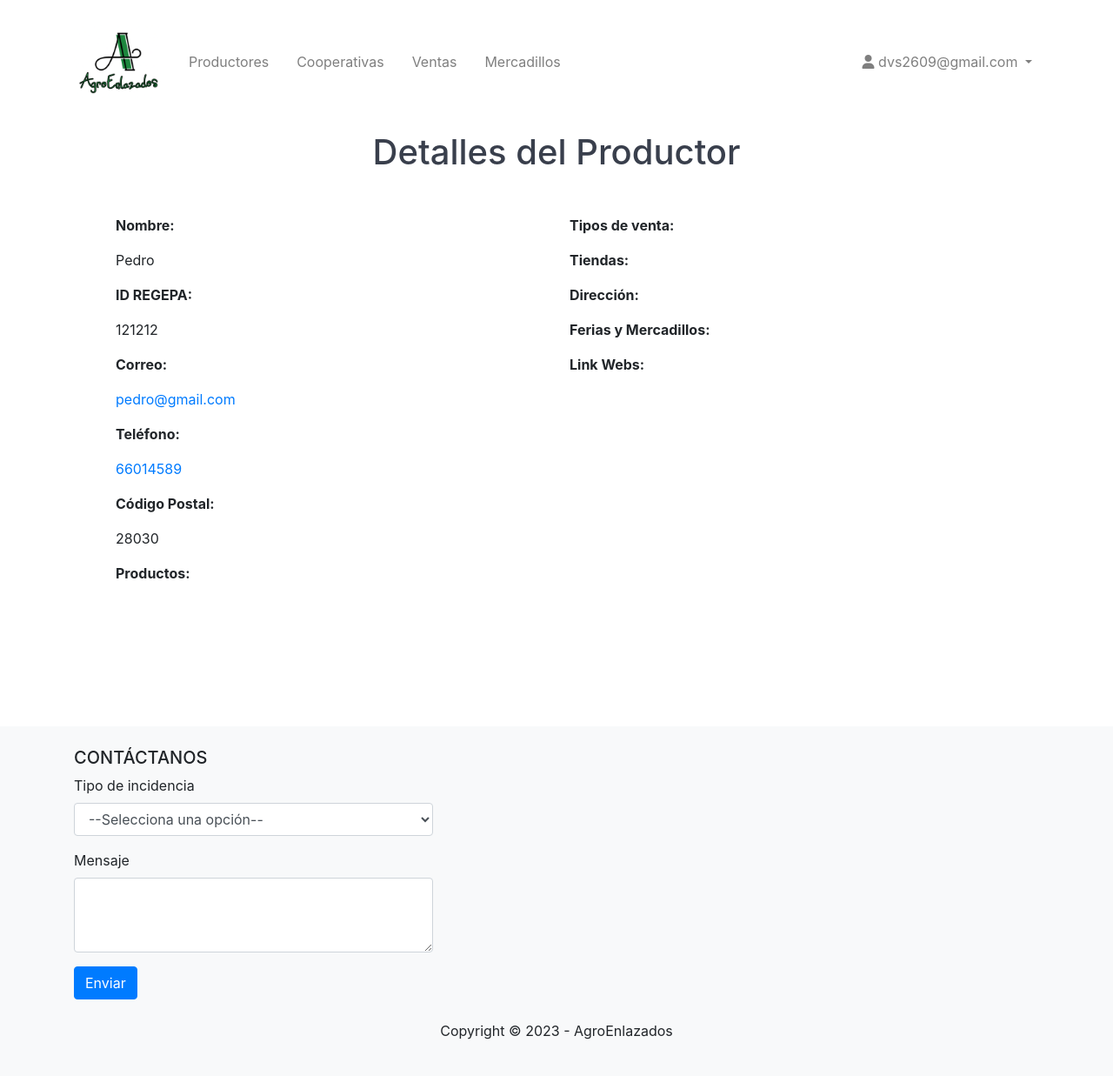
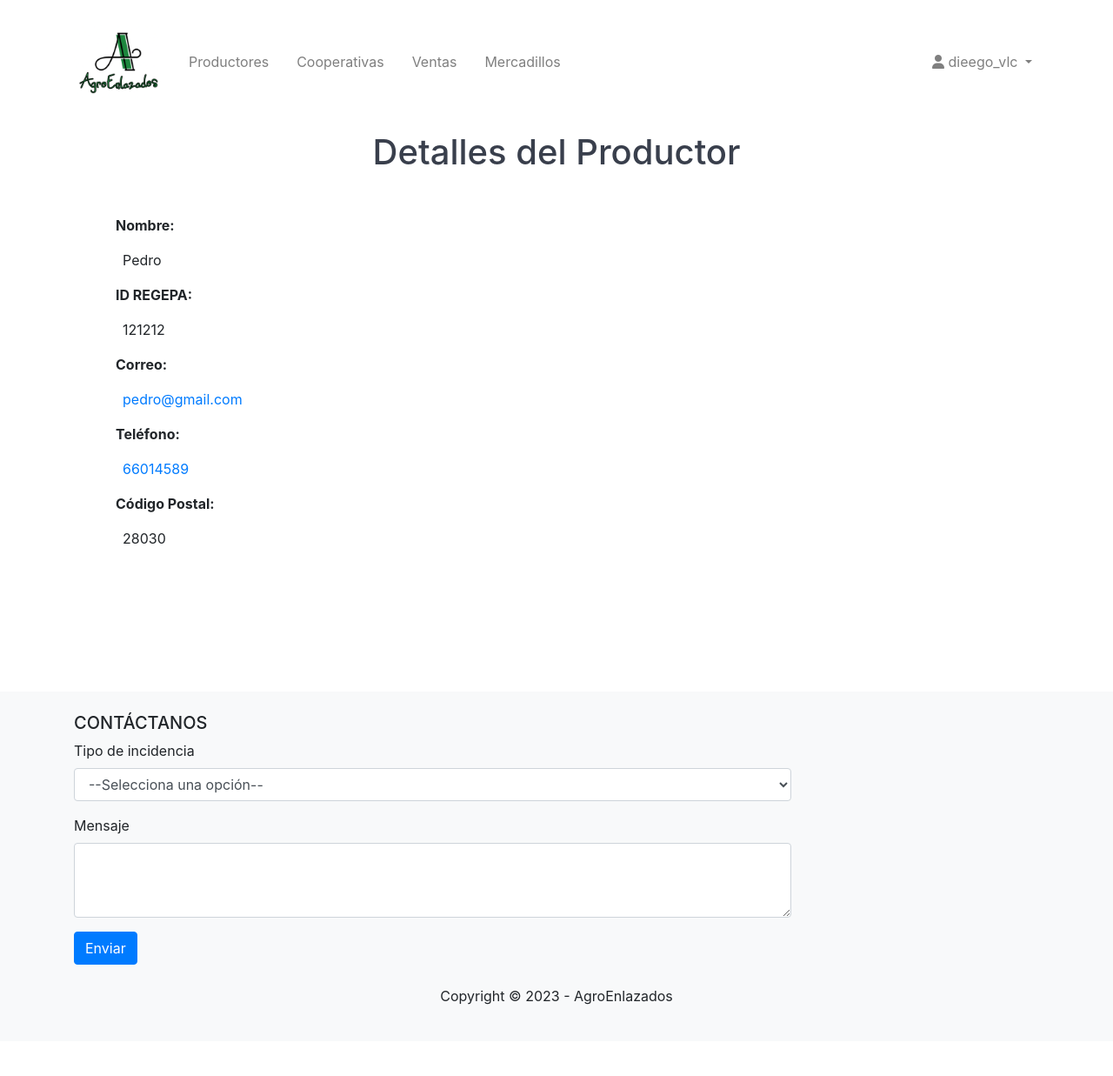
Before and after one commit to Dvs2609/AgroEnlazados, a Django app: page /1/productores/2/ in a window 1280 px wide. Shown: the whole page at 87% size. After the commit the page ends 1155 px from the top, so only its background shows below. Run offline with Django 4.2, Linux system fonts and the light colour scheme; a user stored in the database is signed in; data comes from the database, SQL or seed files in the repository; some libraries are stand-ins or nearby versions.

Commit message:
Cambios front

```diff
--- a/Marketplace/forms.py
+++ b/Marketplace/forms.py
@@ -52,8 +52,9 @@ class LoginForm(AuthenticationForm):
         fields = ['email', 'password1']
 
 class FiltroIndex(forms.Form):
-    comunidad_autonoma = forms.ModelChoiceField(queryset=ComunidadAutonoma.objects.all(), required=False, label="Comunidad Autónoma")
-    provincia = forms.ModelChoiceField(queryset=Provincia.objects.all(), required=False, label="Provincia")
+    comunidad_autonoma = forms.ModelChoiceField(queryset=ComunidadAutonoma.objects.all(), required=False, label="Comunidad Autónoma", widget=forms.Select(attrs={'class': 'my-style'}))
+    provincia = forms.ModelChoiceField(queryset=Provincia.objects.all(), required=False, label="Provincia", widget=forms.Select(attrs={'class': 'my-style'}))
+
 
 class EncuestaComunicacionForm(forms.Form):
     frecuencia_uso = forms.ChoiceField(choices=(('a', 'Diariamente'), ('b', 'Semanalmente'), ('c', 'Mensualmente'), ('d', 'Menos de una vez al mes'), ('e', 'Nunca')), label='¿Con qué frecuencia utilizas la plataforma de comunicación entre productores?')
--- a/Marketplace/templates/perfil_productores.html
+++ b/Marketplace/templates/perfil_productores.html
@@ -8,15 +8,15 @@
       <div class="col-md-6 col-12">
         {% if current_user == object %}
           <p class="bold-txt">Nombre: </p>
-          <p><span id="nombre_prod">{{ object.nombre_prod }}</span> <button class="border-edit-button" id="edit_nombre_prod"><i class="fas fa-pencil-alt"></i></button></p>
+          <p class="ml-2"><span id="nombre_prod">{{ object.nombre_prod }}</span> <button class="border-edit-button" id="edit_nombre_prod"><i class="fas fa-pencil-alt"></i></button></p>
           <p class="bold-txt">ID REGEPA: </p>
-          <p><span id="id_regepa">{{ object.id_regepa }}</span> <button class="border-edit-button" id="edit_id_regepa"><i class="fas fa-pencil-alt"></i></button></p>
+          <p class="ml-2"><span id="id_regepa">{{ object.id_regepa }}</span> <button class="border-edit-button" id="edit_id_regepa"><i class="fas fa-pencil-alt"></i></button></p>
           <p class="bold-txt">Correo: </p>
-          <p><span id="email_prod">{{ object.email }}</span> <button class="border-edit-button" id="edit_email_prod"><i class="fas fa-pencil-alt"></i></button></p>
+          <p class="ml-2"><span id="email_prod">{{ object.email }}</span> <button class="border-edit-button" id="edit_email_prod"><i class="fas fa-pencil-alt"></i></button></p>
           <p class="bold-txt">Teléfono: </p>
-          <p><span id="telefono_prod">{{ object.teléfono_prod }}</span> <button class="border-edit-button" id="edit_telefono_prod"><i class="fas fa-pencil-alt"></i></button></p>
+          <p class="ml-2"><span id="telefono_prod">{{ object.teléfono_prod }}</span> <button class="border-edit-button" id="edit_telefono_prod"><i class="fas fa-pencil-alt"></i></button></p>
           <p class="bold-txt">Código Postal: </p>
-          <p><span id="cp_prod">{{ object.cp_prod }}</span> <button class="border-edit-button" id="edit_cp_prod"><i class="fas fa-pencil-alt"></i></button></p>
+          <p class="ml-2"><span id="cp_prod">{{ object.cp_prod }}</span> <button class="border-edit-button" id="edit_cp_prod"><i class="fas fa-pencil-alt"></i></button></p>
           <div class="row">
             <div class="col">
               <div class="d-flex align-items-center">
@@ -25,7 +25,7 @@
               </div>
               <div id="productos_container">
                 {% for producto in object.productos_prod.all %}
-                  <p><span id="productos_prod">{{ producto.nombre }}</span>
+                  <p class="ml-2"><span id="productos_prod">{{ producto.nombre }}</span>
                   <button class="border-delete-button" id="delete_productos_prod" data-pk="{{ object.pk }}" data-producto-id="{{ producto.id }}"><i class="fas fa-trash-alt"></i></button>
                 </p>
                 {% endfor %}
@@ -35,25 +35,27 @@
 
           {% else %}
           <p class="bold-txt">Nombre: </p>
-          <p>{{ object.nombre_prod }}</p>
+          <p class="ml-2">{{ object.nombre_prod }}</p>
           <p class="bold-txt">ID REGEPA: </p>
-          <p>{{ object.id_regepa }}</p>
+          <p class="ml-2">{{ object.id_regepa }}</p>
           <p class="bold-txt">Correo: </p>
-          <p><a href="mailto:{{ object.email }}" class="footer-link">{{ object.email }}</a></p>
+          <p class="ml-2"><a href="mailto:{{ object.email }}" class="footer-link">{{ object.email }}</a></p>
           <p class="bold-txt">Teléfono: </p>
-          <p><a href="tel:+34{{ object.teléfono_prod }}" class="footer-link">{{ object.teléfono_prod }}</a></p>
+          <p class="ml-2"><a href="tel:+34{{ object.teléfono_prod }}" class="footer-link">{{ object.teléfono_prod }}</a></p>
           <p class="bold-txt">Código Postal: </p>
-          <p>{{ object.cp_prod }}</p>
+          <p class="ml-2">{{ object.cp_prod }}</p>
+          {% if object.productos_prod.all %}
             <p class="bold-txt">Productos: </p>
             {% for producto in object.productos_prod.all %}
-          <p>{{ producto.nombre }}</p>
+            <p class="ml-2">{{ producto.nombre }}</p>
             {% endfor %}
+            {% endif %}
         {% endif %}
       </div>
       <div class="col-md-6 col-12">
         {% if current_user == object %}
           <p class="bold-txt">Tipos de venta: </p>
-          <p>
+          <p class="ml-2">
               <span id="tipos_venta">
                 {% for tipo in direcciones_unicas %}
                   {{ tipo.tipo_venta_name }}{% if not forloop.last %}, {% endif %}
@@ -68,7 +70,7 @@
                 <button class="border-add-button ml-4" id="addTiendaBtn" data-tipo-venta-id="3"><i class="fas fa-plus"></i></button>
               </div>
               {% for tienda in object.tiendas_prod %}
-              <p><span id="tiendas_prod">{{ tienda }}</span>
+              <p class="ml-2"><span id="tiendas_prod">{{ tienda }}</span>
                 <button class="border-edit-button editDireccionBtn"
                     data-productor-id="{{ productor.id }}"
                     data-direccion-id="{{ tienda.id }}"
@@ -93,7 +95,7 @@
                 <button class="border-add-button ml-4" id="addDireccionBtn" data-tipo-venta-id="1"><i class="fas fa-plus"></i></button>
               </div>
               {% for direccion in object.direcciones_prod %}
-                <p>
+                <p class="ml-2">
                   <span id="direccion_prod">{{ direccion }}</span>
                   <button class="border-edit-button editDireccionBtn"
                       data-productor-id="{{ productor.id }}"
@@ -121,7 +123,7 @@
                 </div>
                 <div id="ferias_mercadillos_container">
                     {% for mercadillo in object.mercadillo_prod %}
-                        <p><span id="ferias_mercadillos_prod">{{ mercadillo.nombre_fm }}</span>
+                        <p class="ml-2"><span id="ferias_mercadillos_prod">{{ mercadillo.nombre_fm }}</span>
                         </button><button class="border-delete-button" id="delete_mercadillo_{{ mercadillo.id_fm }}" data-productor-id="{{ productor.id }}" data-mercadillo-id="{{ mercadillo.id_fm }}">
                           <i class="fas fa-trash-alt"></i>
                         </button>
@@ -138,7 +140,7 @@
                     <button class="border-add-button ml-4" id="add_url_button" data-pk="{{ object.pk }}"><i class="fas fa-plus"></i></button>
                 </div>
                 {% for link in object.link_webs_prod %}
-                <p>
+                <p class="ml-2">
                     <a href="{{ link.url }}" target="_blank">{{ link.url }}</a>
                     <button class="border-delete-button delete-url-button" id="delete_link_{{ link.id }}" data-productor-id="{{ object.pk }}" data-link-id="{{ link.id }}">
                         <i class="fas fa-trash-alt"></i>
@@ -149,36 +151,34 @@
             </div>
         </div>
 
-          <!--<p><span id="ferias_mercadillos">{{ object.ferias_mercadillos.all|join:", " }}</span> <button class="border-edit-button" id="edit_ferias_mercadillos"><i class="fas fa-pencil-alt"></i></button></p>
-          <div class="row">
-            <div class="col">
-              <div class="d-flex align-items-center">
-                <p class="bold-txt mb-0">Link Webs: </p>
-                <button class="border-add-button ml-4" id="add_productos_prod"><i class="fas fa-plus"></i></button>
-              </div>
-              {% for link in object.link_webs_prod %}
-              <p><a href="{{ link.url }}" target="_blank">{{ link.url }}</a></p>
-              {% endfor %}
-            </div>
-          </div>        -->
 
         {% else %}
+        {% if object.tipos_venta.all %}
             <p class="bold-txt">Tipos de venta: </p>
-          <p>{{ object.tipos_venta.all|join:", " }}</p>
+            <p class="ml-2">{{ object.tipos_venta.all|join:", " }}</p>
+        {% endif %}
+        {% if object.tiendas_prod.all %}
             <p class="bold-txt">Tiendas: </p>
             {% for tienda in object.tiendas_prod.all %}
-          <p>{{ tienda }}</p>
+            <p class="ml-2">{{ tienda }}</p>
             {% endfor %}
+        {% endif %}
+        {% if object.direcciones_prod.all %}
             <p class="bold-txt">Dirección: </p>
             {% for direccion in object.direcciones_prod.all %}
-          <p>{{ direccion }}</p>
+            <p class="ml-2">{{ direccion }}</p>
             {% endfor %}
+        {% endif %}
+        {% if object.ferias_mercadillos.all %}
             <p class="bold-txt">Ferias y Mercadillos: </p>
-          <p>{{ object.ferias_mercadillos.all|join:", " }}</p>
+            <p class="ml-2">{{ object.ferias_mercadillos.all|join:", " }}</p>
+        {% endif %}
+        {% if object.link_webs_prod %}
             <p class="bold-txt">Link Webs: </p>
             {% for link in object.link_webs_prod %}
-          <p><a href="{{ link.url }}" target="_blank">{{ link.url }}</a></p>
+            <p class="ml-2"><a href="{{ link.url }}" target="_blank">{{ link.url }}</a></p>
             {% endfor %}
+        {% endif %}
         {% endif %}
       </div>
     </div>
@@ -990,8 +990,7 @@
     });
   }
 
-  // Agrega la funcionalidad de autocompletado al campo de búsqueda
-  autocomplete(document.getElementById("nombre"), pk);
+
 
 
 </script>
--- a/Marketplace/templates/register.html
+++ b/Marketplace/templates/register.html
@@ -50,7 +50,7 @@
             {% for field in form %}
 			{% if field.name == "ccaa_prod" %}
 			<div class="input-container" >
-				<select name="{{ field.name }}" id="{{ field.id_for_label }}">
+				<select style="width: 100%;" name="{{ field.name }}" id="{{ field.id_for_label }}">
 					<option value="">Selecciona una comunidad autónoma</option>
 					{% for comunidad in comunidades %}
 						<option value="{{ comunidad.id }}">{{ comunidad.nombre }}</option>
@@ -59,7 +59,7 @@
 			</div>
 			{% elif field.name == "provincia_prod" %}
 			<div class="input-container" >
-				<select name="{{ field.name }}" id="{{ field.id_for_label }}" >
+				<select style="width: 100%;" name="{{ field.name }}" id="{{ field.id_for_label }}" >
 					<option value="">Selecciona una provincia</option>
 					{% for provincia in provincias %}
 						<option value="{{ provincia.id }}">{{ provincia.provincia }}</option>
--- a/Marketplace/urls.py
+++ b/Marketplace/urls.py
@@ -5,9 +5,7 @@ from django.views.decorators.csrf import csrf_exempt
 
 urlpatterns = [
     path('', HomePageView.as_view(), name="home"),
-
     path('login/', views.iniciarSesion, name="login"),
-    #path('registro/', views.registrarse, name="registro"),
     path('registro/', ProductorRegistrationView.as_view(), name='registro'),
     path('logout/', views.logoutUser, name="logout"),
     path('contacto/', ContactView.as_view(), name='contact'),
--- a/Marketplace/views.py
+++ b/Marketplace/views.py
@@ -200,6 +200,7 @@ class ProductorRegistrationView(FormView):
         context = super().get_context_data(**kwargs)
         context['provincias'] = Provincia.objects.all()
         context['comunidades'] = ComunidadAutonoma.objects.all()
+        context['view_name'] = 'registro'
         return context
 
     def form_valid(self, form):
--- a/static/styles/main.css
+++ b/static/styles/main.css
@@ -2,6 +2,13 @@ body {
     min-height: 100vh;
   }
 
+
+/*INDEX*/
+.style-form {
+    margin-top: 10px;
+    margin-bottom: 10px;
+}
+/*FIN INDEX*/
 
 /* INICIO*/
 .link-container {
@@ -24,6 +31,7 @@ body {
     display: block;
     margin-top: 20px;
 }
+
 /* FIN INICIO */
 
 
@@ -148,7 +156,7 @@ th a {
 /*PERFIL*/
 .encuestas-section {
     padding: 20px;
-    background-color: #f0f0f0;
+    background-color: #fff;
   }
 
   .encuestas-container {
--- a/templates/footer.html
+++ b/templates/footer.html
@@ -3,10 +3,10 @@
     <div class="container">
         <div class="row">
             <!-- Primera columna: formulario de contacto -->
-            <div class="col-lg-9 mb-5 mb-lg-0">
+            <div class="col-lg-9 col-sm-12 mb-5 mb-lg-0">
                 <h5 class="text-uppercase" style="float: center;">Contáctanos</h5>
 
-                <form method="POST" action="{% url 'contact' %}" style="float: center;">
+                <form method="POST" action="{% url 'contact' %}" style="float: center; width: 100%;">
                     {% csrf_token %}
                     <div class="form-group">
                         <label for="issueTypeSelect">Tipo de incidencia</label>
@@ -27,7 +27,7 @@
             </div>
 
             <!-- Segunda columna: información de la empresa -->
-            <div class="col-lg-3 mt-4">
+            <div class="col-lg-3 col-sm-12 mt-4">
                 <!-- Aquí puedes agregar información adicional sobre la empresa o cualquier otro contenido que desees. -->
             </div>
         </div>
--- a/templates/main.html
+++ b/templates/main.html
@@ -5,7 +5,7 @@
     <meta charset="UTF-8" />
     <meta http-equiv="X-UA-Compatible" content="IE=edge" />
     <meta name="viewport" content="width=device-width, initial-scale=1.0" />
-    <link rel="shortcut icon" href="assets/favicon.ico" type="image/x-icon" />
+    <link rel="shortcut icon" href="{% static 'images/logo.png' %}" type="image/x-icon" />
 
     <link rel="stylesheet" href="https://maxcdn.bootstrapcdn.com/bootstrap/4.5.2/css/bootstrap.min.css">
     <link rel="stylesheet" href="https://cdnjs.cloudflare.com/ajax/libs/font-awesome/6.1.0/css/all.min.css">
@@ -13,12 +13,12 @@
     <link rel="stylesheet" href="{% static 'styles/login-register.css' %}" />
 
     <script src="https://code.jquery.com/jquery-3.6.0.min.js"></script>
-    <script src="https://cdn.jsdelivr.net/npm/@popperjs/core@2.9.3/dist/umd/popper.min.js" integrity="sha384-eMNCOe7tC1doHpGoJtKh7z7lGz7fuP4F8nfdFvAOA6Gg/z6Y5J6XqqyGXYM2ntX1" crossorigin="anonymous"></script>
+    <script src="https://cdn.jsdelivr.net/npm/@popperjs/core@2.9.3/dist/umd/popper.min.js" integrity="sha384-eMNCOe7tC1doHpGoWe/6oMVemdAVTMs2xqW4mwXrXsW0L84Iytr2wi5v2QjrP/xp" crossorigin="anonymous"></script>
     <script src="https://maxcdn.bootstrapcdn.com/bootstrap/4.5.2/js/bootstrap.min.js"></script>
 
     <script src="{% static 'js/encuestas.js' %}"></script>
     <script src="{% static 'js/inicio.js' %}"></script>
-    <script src="https://maps.googleapis.com/maps/api/js?key=AIzaSyDC7r4PCzv8FSMXhcqXKFLXObpn2t-ZyyI&libraries=places"></script>
+    <!--<script src="https://maps.googleapis.com/maps/api/js?key=AIzaSyDC7r4PCzv8FSMXhcqXKFLXObpn2t-ZyyI&libraries=places"></script>-->
     <script src="https://unpkg.com/leaflet@1.0.2/dist/leaflet.js"></script>
     <link rel="stylesheet" href="https://unpkg.com/leaflet@1.0.2/dist/leaflet.css" />
 
--- a/templates/navbar.html
+++ b/templates/navbar.html
@@ -6,7 +6,7 @@
         {% if provincia %}
         <a href="{% url 'inicio' request.session.provincia %}">
         {% else %}
-        <a href="#">
+        <a href="{% url 'home' %}">
         {% endif %}
             <img style="width: 100px;" src="{% static 'images/logo.png' %}" alt="Logo" class="navbar-brand logo-img">
         </a>
@@ -44,10 +44,10 @@
             {% endif %}
             {% endif %}
             {% if request.user.is_authenticated %}
-            <div class="navbar-nav ml-auto">
+                <div class="navbar-nav ml-auto d-none d-lg-block"> <!-- versión de escritorio -->
                     <li class="nav-item dropdown">
                         <a class="nav-link dropdown-toggle" href="#" id="navbarDropdown" role="button" data-toggle="dropdown" aria-haspopup="true" aria-expanded="false">
-                        <i class="fas fa-user"></i> {{ request.user.email }}
+                            <i class="fas fa-user"></i> {{ request.user.username }}
                         </a>
                         <div class="dropdown-menu" aria-labelledby="navbarDropdown">
                             <a class="dropdown-item" href="{% url 'perfil_productor' nombre=request.user.provincia_prod pk=request.user.pk %}">Mi perfil</a>
@@ -56,14 +56,26 @@
                         </div>
                     </li>
                 </div>
+
+                <div class="navbar-nav ml-auto d-block d-lg-none "> <!-- versión móvil -->
+                    <a class="nav-link ml-2 bold-txt" href="{% url 'perfil_productor' nombre=request.user.provincia_prod pk=request.user.pk %}">
+                        Mi perfil <i class="fas fa-user"></i>
+                    </a>
+                    <a class="nav-link ml-2" href="{% url 'logout' %}">Cerrar sesión</a>
+                </div>
             {% else %}
-            <div class="navbar-nav ml-auto">
+            <div class="navbar-nav ml-auto d-none d-lg-block">
                 <a href="{% url 'login' %}" class="nav-item nav-link mx-2">
-                    <i class="fas fa-user"></i>
+                 <i class="fas fa-user "></i>
+                </a>
+            </div>
+            <div class="navbar-nav ml-auto d-block d-lg-none">
+                <a href="{% url 'login' %}" class="nav-item nav-link mx-2">
+                 Iniciar Sesión <i class="fas fa-user ml-3 "></i>
                 </a>
             </div>
             <div class="navbar-nav ">
-                <a href="{% url 'registro' %}" class="btn mx-2 button-38" style="width: 110px;">Registrarse</a>
+                <a href="{% url 'registro' %}" class="btn mx-2 button-38 mr-5" style="width: 110px;">Registrarse</a>
             </div>
             {% endif %}
         </div>
```
Also changed, not shown: Marketplace/templates/index.html (+19 -8 lines). Lines whose indentation alone changed are shown as unchanged.
